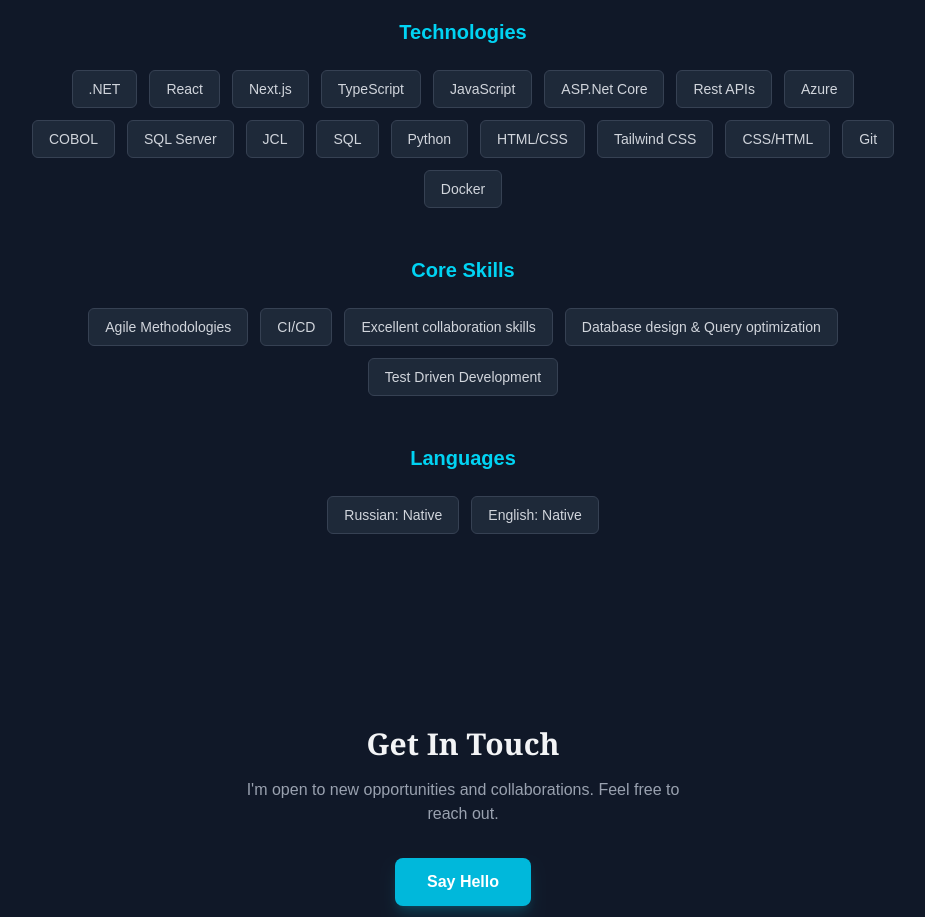
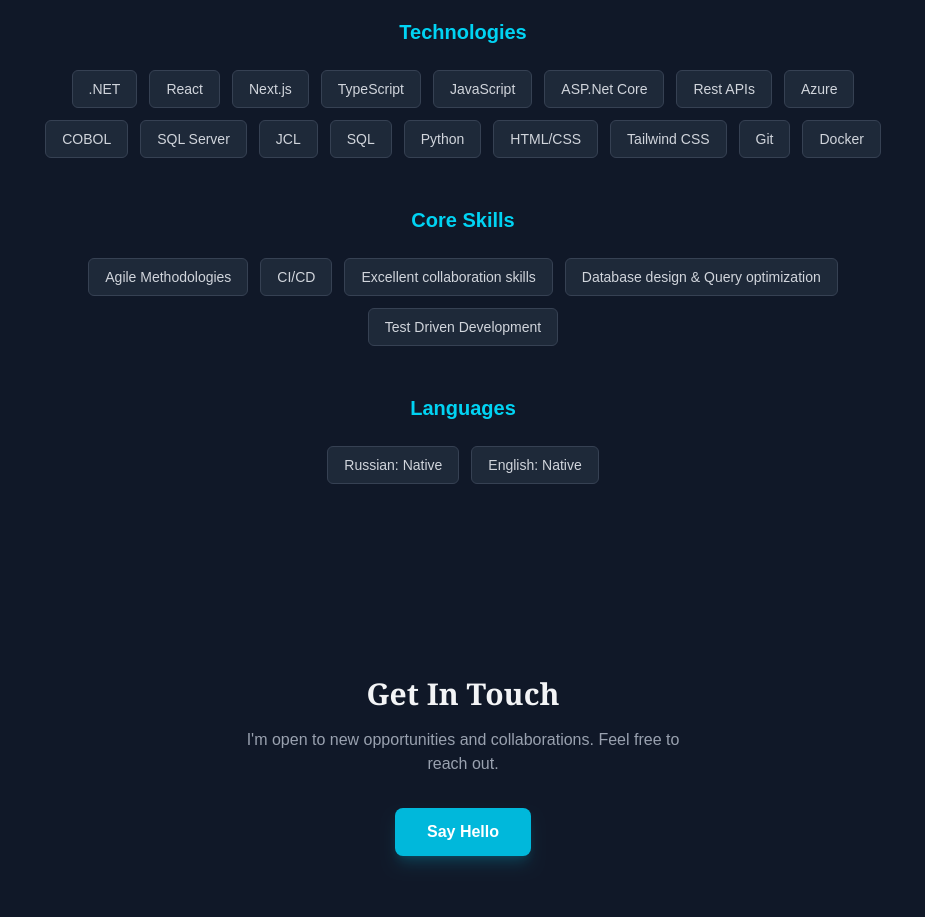
Before and after one commit to adhqulm/portfolio-website, a Next.js app: page / in a window 1280 px wide. Shown: the part 4180-5097 px from the top of the page, without its empty margins (177-1102 px from the left). Built offline with nearby package versions, Linux system fonts and the light colour scheme.

Commit message:
Typo Fix

```diff
--- a/src/constants.ts
+++ b/src/constants.ts
@@ -81,7 +81,7 @@
 
 export const TECHNOLOGIES: string[] = [
   ".NET", "React", "Next.js", "TypeScript", "JavaScript", "ASP.Net Core", "Rest APIs", "Azure", "COBOL",
-  "SQL Server", "JCL", "SQL", "Python", "HTML/CSS", "Tailwind CSS", "CSS/HTML", "Git", "Docker"
+  "SQL Server", "JCL", "SQL", "Python", "HTML/CSS", "Tailwind CSS", "Git", "Docker"
 ];
 
 export const CORE_SKILLS: string[] = [
```
